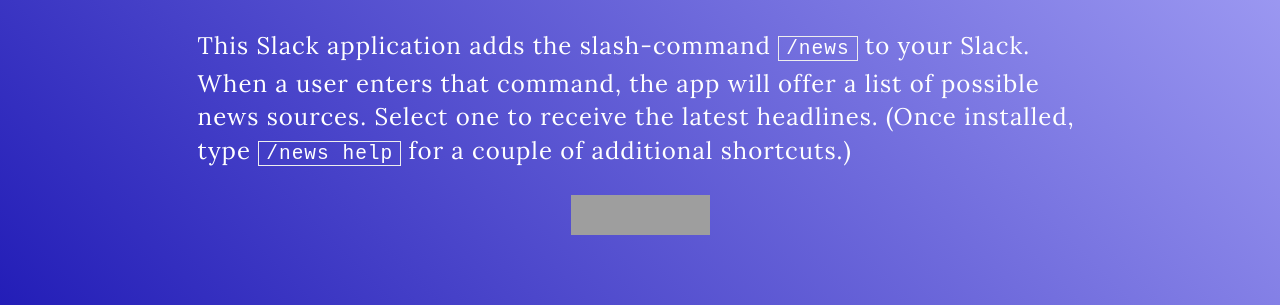
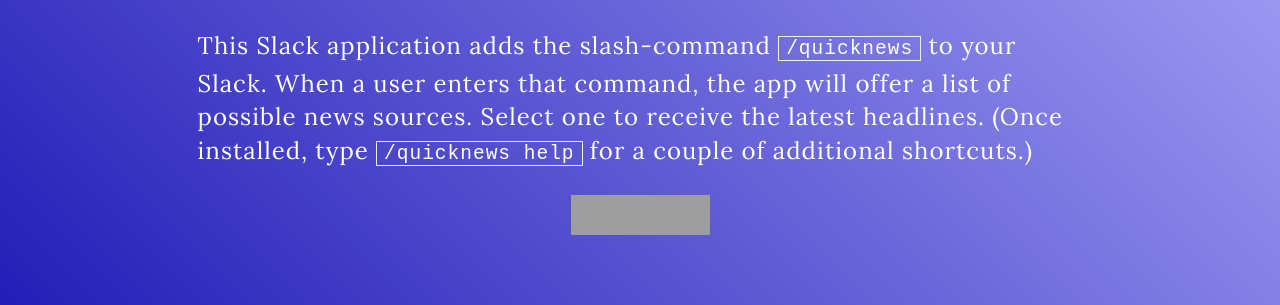
Before and after one commit to shoesandsocks/newsbot, a website: page public/index.html in a window 1280 px wide. Shown: the part 244-549 px from the top of the page. Drawn offline with Linux system fonts and the light colour scheme; grey boxes are pictures that could not be loaded.

Commit message:
change to /quicknews

```diff
--- a/public/index.html
+++ b/public/index.html
@@ -14,26 +14,26 @@
 
 <body>
   <h1>📰 @Newsbot</h1>
-  <p>This Slack application adds the slash-command <code>/news</code> to your Slack. When a user enters that command, the app
-    will offer a list of possible news sources. Select one to receive the latest headlines. (Once installed, type <code>/news help</code>    for a couple of additional shortcuts.)</p>
+  <p>This Slack application adds the slash-command
+    <code>/quicknews</code> to your Slack. When a user enters that command, the app will offer a list of possible news sources. Select one to receive
+    the latest headlines. (Once installed, type
+    <code>/quicknews help</code> for a couple of additional shortcuts.)</p>
 
   <p id="aWrap">
     <a href="https://slack.com/oauth/authorize?&client_id=210281709219.215506405600&scope=commands">
-            <img
-              alt="Add to Slack" height="40" width="139"
-              src="https://platform.slack-edge.com/img/add_to_slack.png"
-              srcset="https://platform.slack-edge.com/img/add_to_slack.png 1x, https://platform.slack-edge.com/img/add_to_slack@2x.png 2x"
-            />
-          </a>
+      <img alt="Add to Slack" height="40" width="139" src="https://platform.slack-edge.com/img/add_to_slack.png" srcset="https://platform.slack-edge.com/img/add_to_slack.png 1x, https://platform.slack-edge.com/img/add_to_slack@2x.png 2x"
+      />
+    </a>
   </p>
   <div class="spacer"></div>
   <h2 id="privacy">Privacy policy</h2>
   <p class="small">This app collects minimal personal information from Slack (if any). We won't use or share such information in any context.</p>
 
   <h2 id="support">Support</h2>
-  <p class="small">How about twitter? <a href="https://twitter.com/Easement1">@easement1</a>. (That's a one. Easement One.) You can read the
-    code yourself,
-    <a href="https://github.com/shoesandsocks/newsbot">here</a>.</p>
+  <p class="small">How about twitter?
+    <a href="https://twitter.com/Easement1">@easement1</a>. (That's a one. Easement One.) You can read the code yourself,
+    <a href="https://github.com/shoesandsocks/newsbot">here</a>.
+  </p>
 </body>
 
 </html>
```
Also changed, not shown: src/routes.js (+4 -4 lines).
